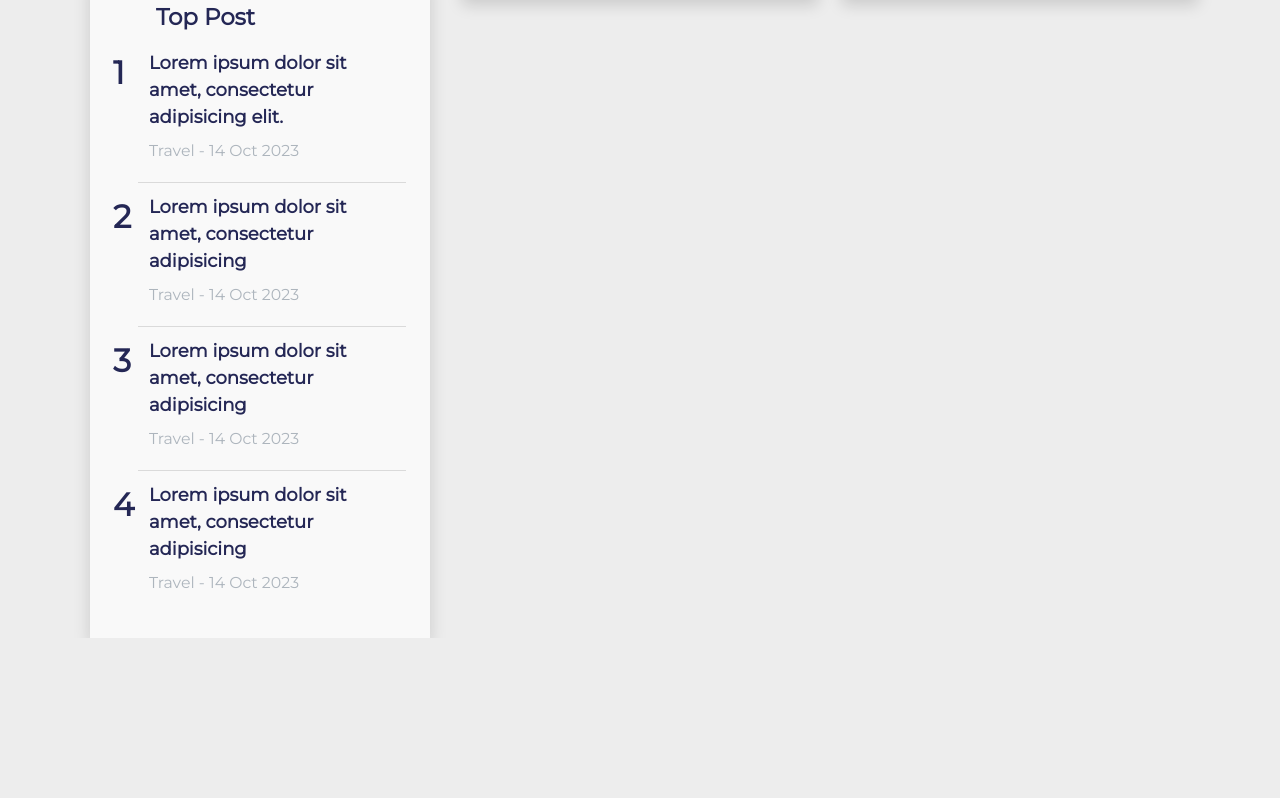
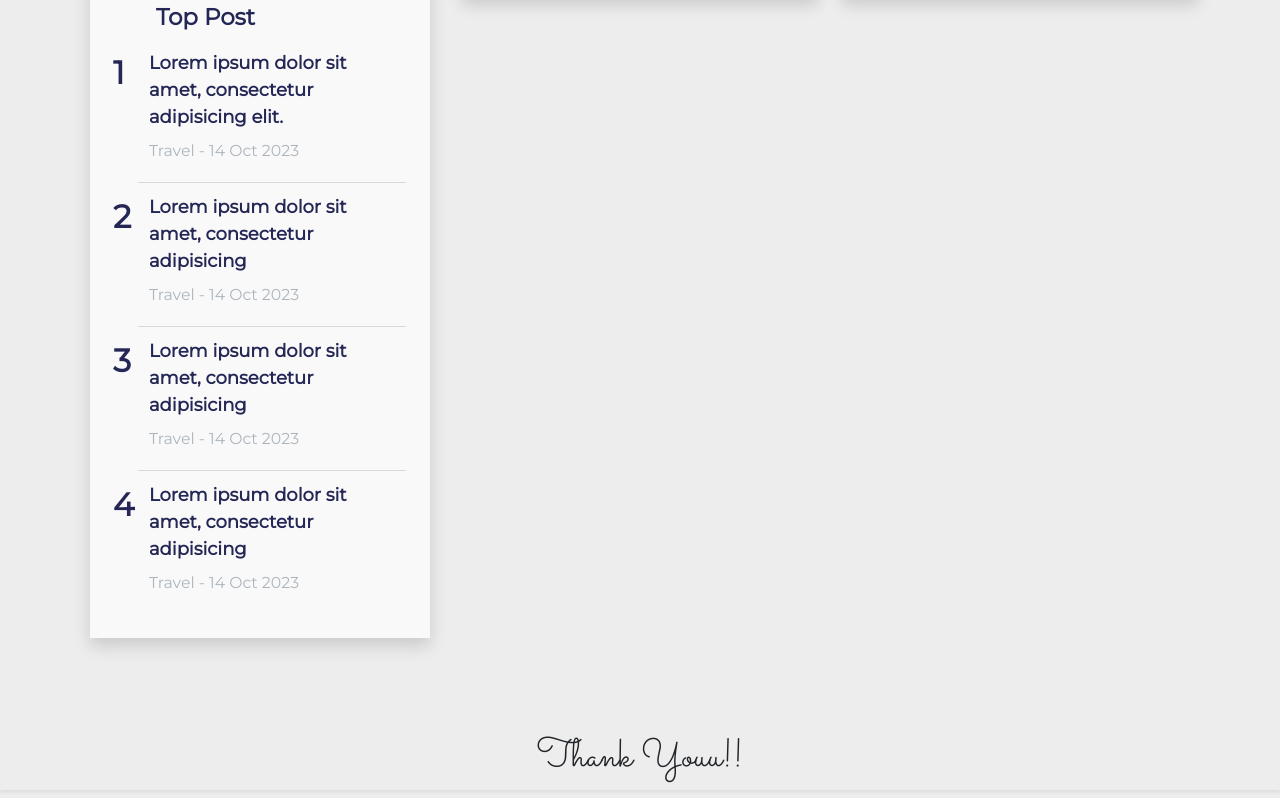
Before and after one commit to pragatiTendolkar/Blogs, a plain HTML site: page index.html in a window 1280 px wide. Shown: the part 787-1585 px from the top of the page. Before the commit the page ends 1425 px from the top, so only its background shows below. Drawn offline with nearby package versions, Linux system fonts and the light colour scheme.

Commit message:
Update index.html

```diff
--- a/index.html
+++ b/index.html
@@ -128,5 +128,7 @@
         </div>
       </div>
     </div>
+     <h2 class="p-2 pt-5 text-center mt-5 shadow-sm blog-footer-heading">Thank Youu!!</h2>
+
   </body>
 </html>
```
